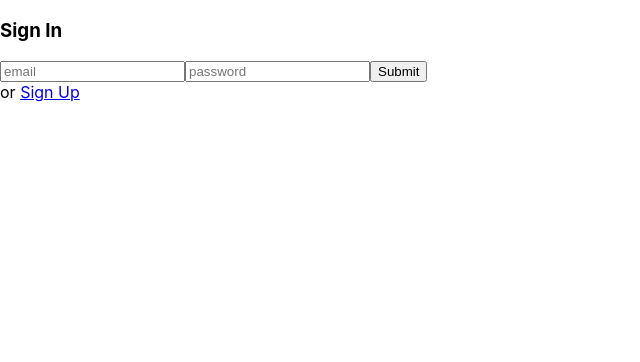
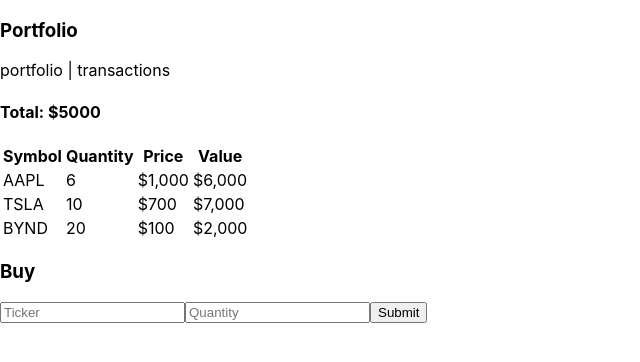
Before and after one commit to JeffBenton/stock_portfolio, a React (Create React App) app in the folder client/: page /portfolio in a window 1280 px wide. Shown: the top 362 px of the page, without its empty margins (0-640 px from the left). Built offline with nearby package versions, Linux system fonts and the light colour scheme.

Commit message:
implemented hardcoded portfolio component

```diff
--- a/client/src/App.js
+++ b/client/src/App.js
@@ -2,7 +2,8 @@
 import { BrowserRouter as Router, Route, Switch } from 'react-router-dom';
 
 import SignInForm from "./Components/SignInForm";
-import RegisterForm from "./Components/RegisterForm"
+import RegisterForm from "./Components/RegisterForm";
+import Portfolio from "./Components/Portfolio";
 
 function App() {
   return (
@@ -11,6 +12,10 @@
             <Switch>
                 <Route path="/signup">
                     <RegisterForm />
+                </Route>
+
+                <Route path="/portfolio">
+                    <Portfolio />
                 </Route>
 
                 <Route path="/">
--- /dev/null
+++ b/client/src/Components/Portfolio.js
@@ -0,0 +1,53 @@
+import React from 'react';
+
+class Portfolio extends React.Component {
+    render() {
+        return (
+            <div>
+                <h3>Portfolio</h3>
+                <p>portfolio | transactions</p>
+                <h4>Total: $5000</h4>
+
+                <table>
+                    <thead>
+                        <tr>
+                            <th>Symbol</th>
+                            <th>Quantity</th>
+                            <th>Price</th>
+                            <th>Value</th>
+                        </tr>
+                    </thead>
+                    <tbody>
+                    <tr>
+                        <td>AAPL</td>
+                        <td>6</td>
+                        <td>$1,000</td>
+                        <td>$6,000</td>
+                    </tr>
+                    <tr>
+                        <td>TSLA</td>
+                        <td>10</td>
+                        <td>$700</td>
+                        <td>$7,000</td>
+                    </tr>
+                    <tr>
+                        <td>BYND</td>
+                        <td>20</td>
+                        <td>$100</td>
+                        <td>$2,000</td>
+                    </tr>
+                    </tbody>
+                </table>
+
+                <h3>Buy</h3>
+                <form>
+                    <input type="text" placeholder="Ticker" />
+                    <input type="text" placeholder="Quantity" />
+                    <input type="submit" />
+                </form>
+            </div>
+        )
+    }
+}
+
+export default Portfolio;
```
